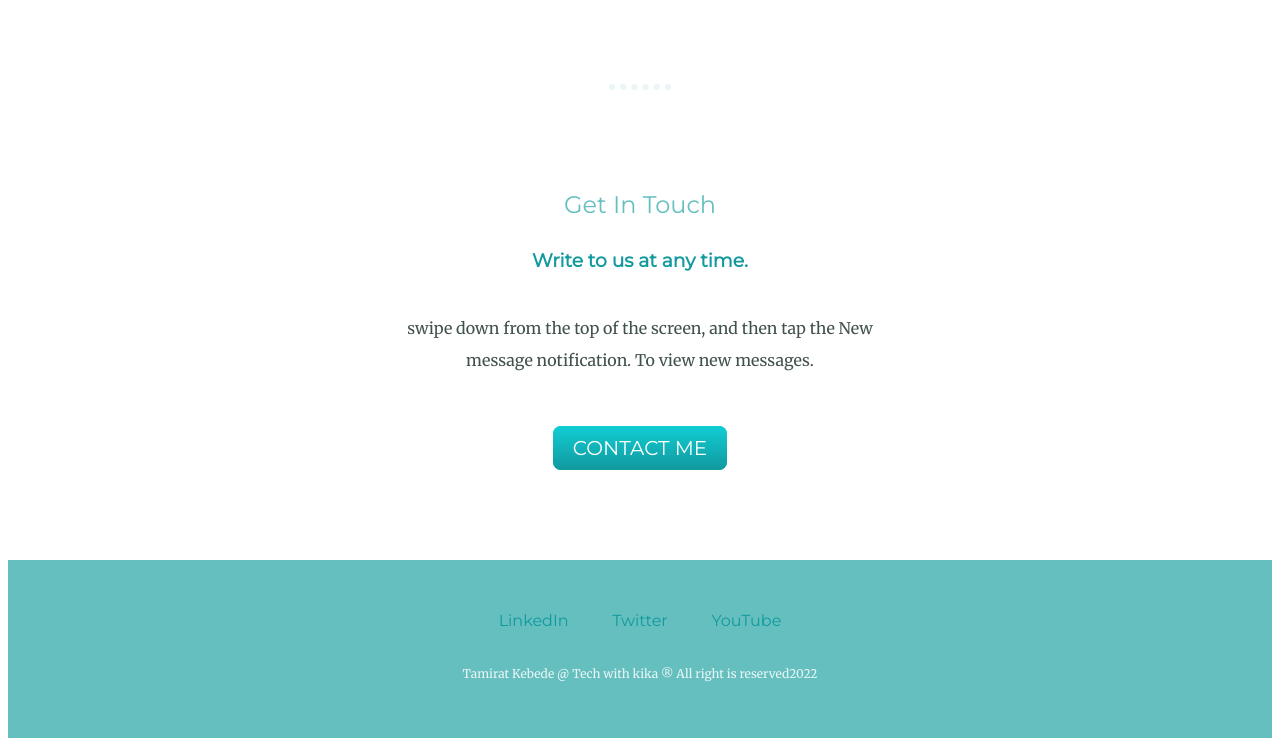
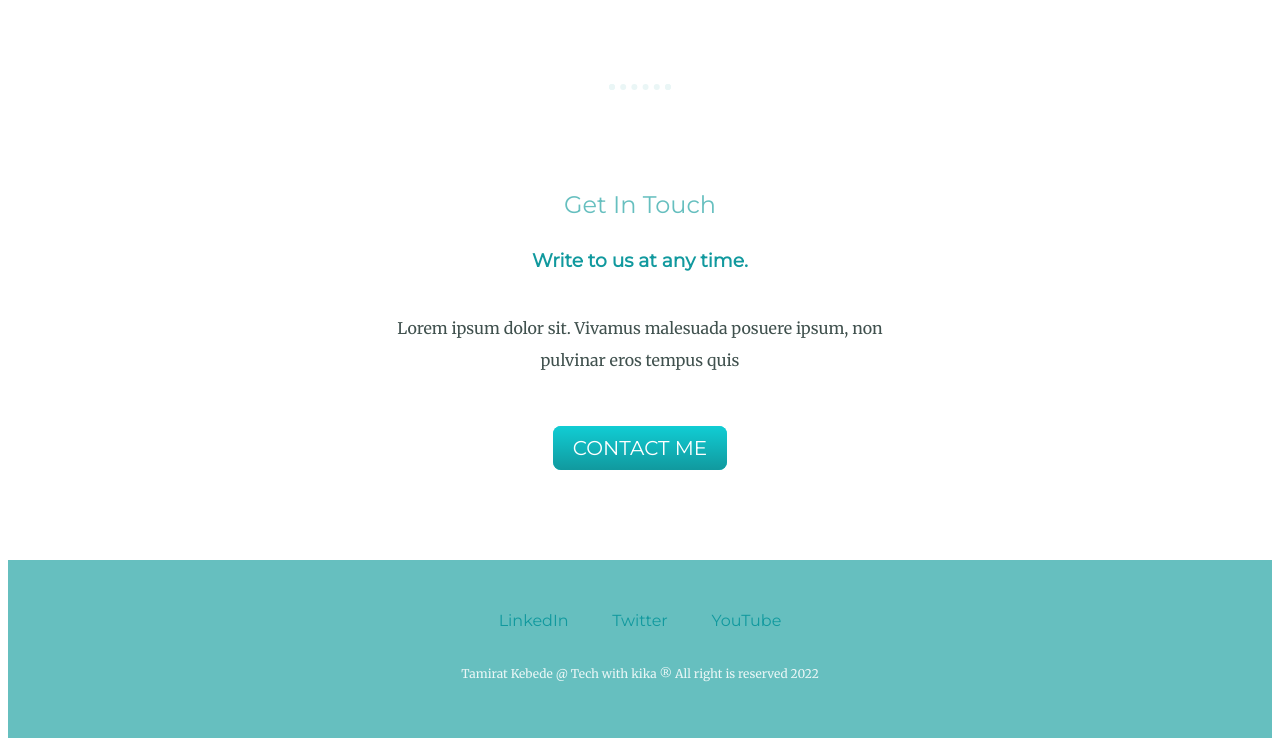
Before and after one commit to kika1s1/C_V, a plain HTML site: page index.html in a window 1280 px wide. Shown: the part 1684-2430 px from the top of the page. Drawn offline with Linux system fonts and the light colour scheme.

Commit message:
new change applied

```diff
--- a/index.html
+++ b/index.html
@@ -42,7 +42,8 @@
         <div class="contact-me">
           <h2>Get In Touch</h2>
           <h3>Write to us at any time.</h3>
-          <p class="contact-message" >swipe down from the top of the screen, and then tap the New message notification. To view new messages.</p>
+          <p class="contact-message" >Lorem ipsum dolor sit.
+             Vivamus malesuada posuere ipsum, non pulvinar eros tempus quis</p>
           <a class="btn" href="mailto:tamratk02@gmail.com">CONTACT ME</a>
         </div>
       </div>
@@ -52,7 +53,7 @@
         <a class="footer-link" href="https://www.linkedin.com/in/tamirat-kebede/">LinkedIn</a>
         <a class="footer-link" href="https://twitter.com/TamratKebede12">Twitter</a>
         <a class="footer-link" href="https://www.youtube.com/techwithkika">YouTube</a>
-        <p class="copyright" >  Tamirat Kebede @ Tech with kika &reg All right is reserved2022</p>
+        <p class="copyright" >  Tamirat Kebede @ Tech with kika &reg All right is reserved 2022</p>
       </div>
 
 
```
